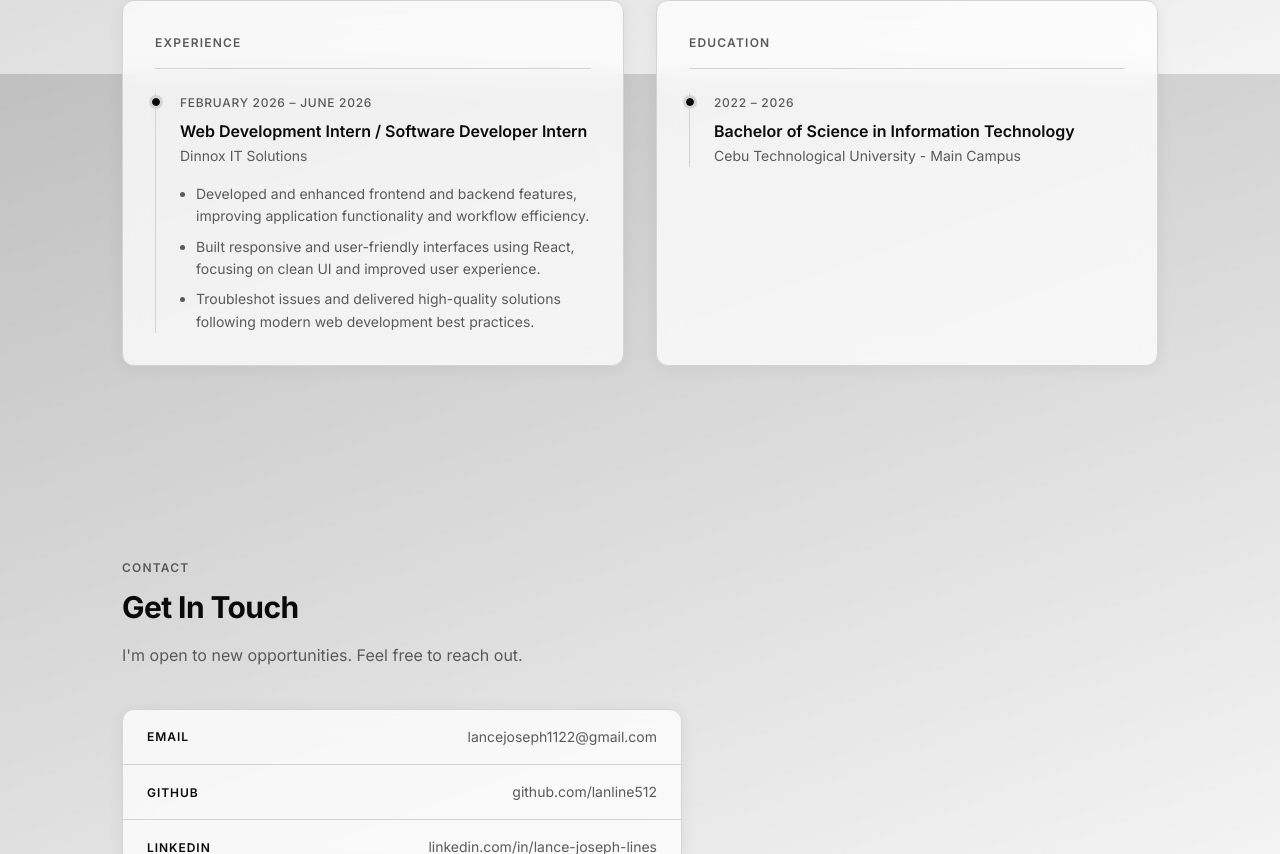
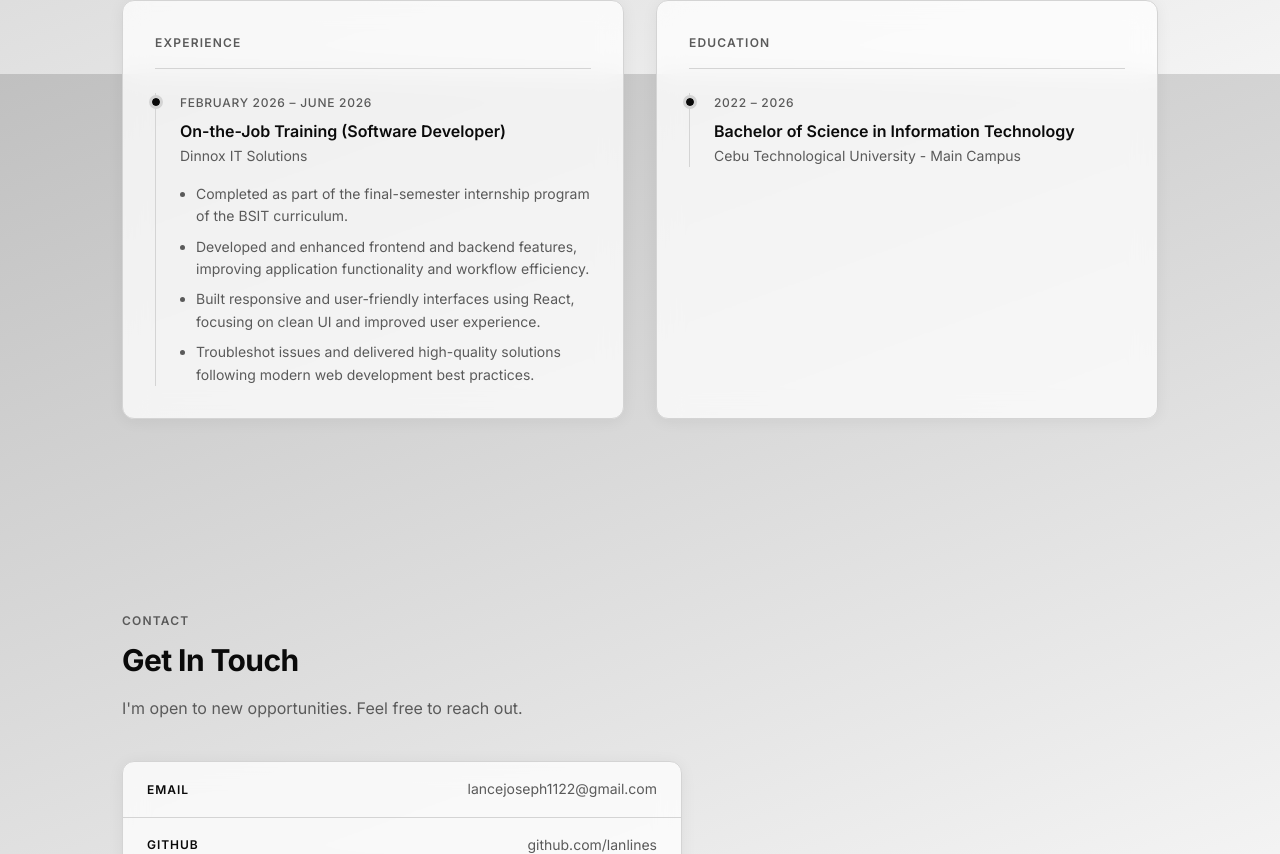
Before and after one commit to lanlines/portfolio, a React (Vite) app: page / in a window 1280 px wide. Shown: the part 3926-4780 px from the top of the page. Built offline with nearby package versions, Linux system fonts and the light colour scheme.

Commit message:
fix: update README with live site URL and improve Open Graph/Twitter Card metadata refactor: rename GitHub link in Contact component and update experience title remove: delete unused ERD image and clean up project references

```diff
--- a/index.html
+++ b/index.html
@@ -11,14 +11,14 @@
     <meta property="og:type" content="website" />
     <meta property="og:title" content="Lance Joseph Lines — Full Stack Developer" />
     <meta property="og:description" content="Full Stack Developer based in Cebu, Philippines. Building clean, scalable web and mobile applications." />
-    <meta property="og:url" content="https://your-vercel-url.vercel.app" />
-    <meta property="og:image" content="https://your-vercel-url.vercel.app/images/og-preview.png" />
+    <meta property="og:url" content="https://portfolio-lanlines.vercel.app/" />
+    <meta property="og:image" content="https://portfolio-lanlines.vercel.app/images/og-preview.png" />
 
     <!-- Twitter Card -->
     <meta name="twitter:card" content="summary_large_image" />
     <meta name="twitter:title" content="Lance Joseph Lines — Full Stack Developer" />
     <meta name="twitter:description" content="Full Stack Developer based in Cebu, Philippines. Building clean, scalable web and mobile applications." />
-    <meta name="twitter:image" content="https://your-vercel-url.vercel.app/images/og-preview.png" />
+    <meta name="twitter:image" content="https://portfolio-lanlines.vercel.app/images/og-preview.png" />
   </head>
   <body>
     <div id="root"></div>
--- a/src/components/Contact/Contact.tsx
+++ b/src/components/Contact/Contact.tsx
@@ -9,8 +9,8 @@ const links = [
   },
   {
     label: 'GitHub',
-    href: 'https://github.com/lanline512',
-    display: 'github.com/lanline512',
+    href: 'https://github.com/lanlines',
+    display: 'github.com/lanlines',
   },
   {
     label: 'LinkedIn',
--- a/src/content/experience.ts
+++ b/src/content/experience.ts
@@ -3,10 +3,11 @@ import { TimelineEntry } from '../types';
 const experience: TimelineEntry[] = [
   {
     type: 'experience',
-    title: 'Web Development Intern / Software Developer Intern',
+    title: 'On-the-Job Training (Software Developer)',
     organization: 'Dinnox IT Solutions',
     period: 'February 2026 – June 2026',
     bullets: [
+      'Completed as part of the final-semester internship program of the BSIT curriculum.',
       'Developed and enhanced frontend and backend features, improving application functionality and workflow efficiency.',
       'Built responsive and user-friendly interfaces using React, focusing on clean UI and improved user experience.',
       'Troubleshot issues and delivered high-quality solutions following modern web development best practices.',
--- a/src/content/projects.ts
+++ b/src/content/projects.ts
@@ -36,8 +36,6 @@ const projects: Project[] = [
       '/images/projects/jsv/modal/purchase_orders.png',
       '/images/projects/jsv/modal/inventory.png',
       '/images/projects/jsv/modal/inventory_item.png',
-      // '/images/projects/jsv/modal/erd.jpg',
-
     ],
     githubUrl: 'https://github.com/lanlines/jsv-erp',
     overview: 'A client-based ERP system developed to streamline purchasing and inventory management by replacing manual workflows with a centralized digital system. The system improves inventory tracking, item requests, purchasing, and coordination between store attendants, warehouse managers, and administrators.',
```
Also changed, not shown: public/images/projects/jsv/modal/erd.jpg (deleted), 1 other file (tests, documents, lock files or other folders).
